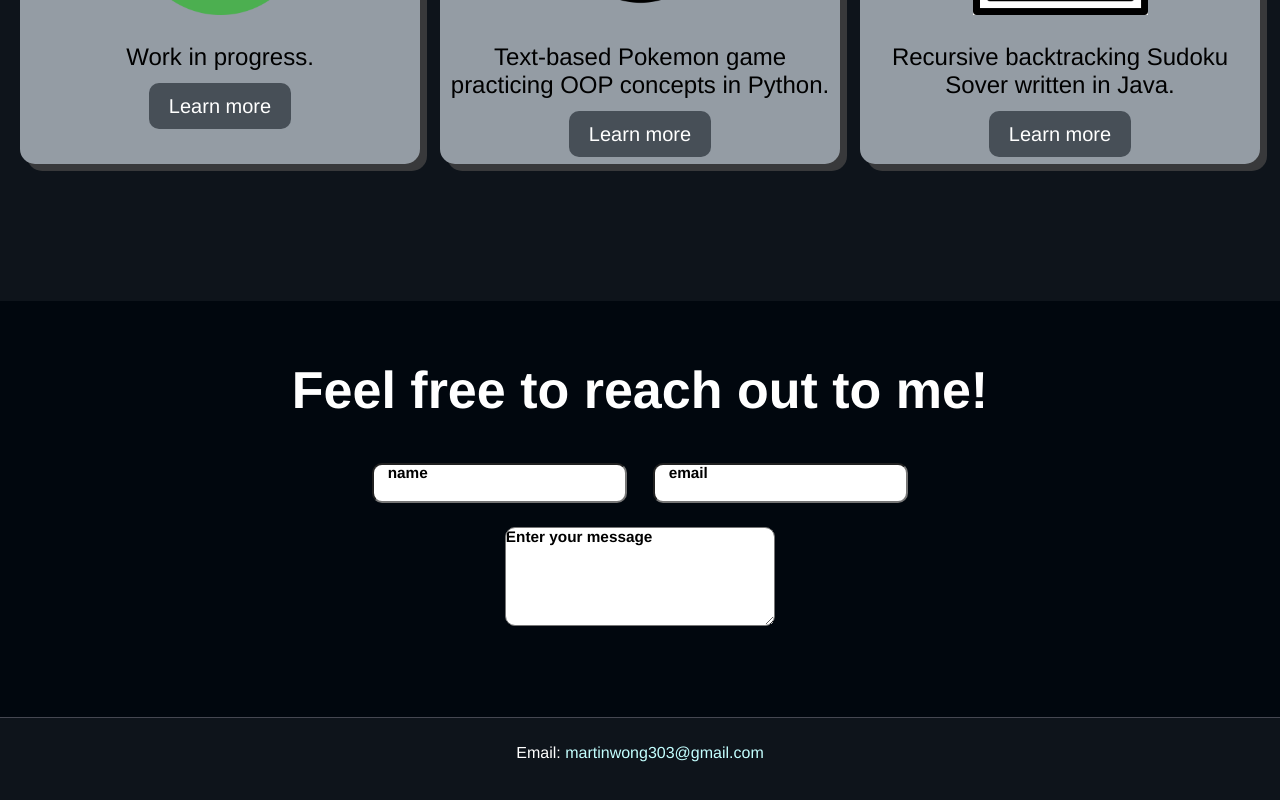
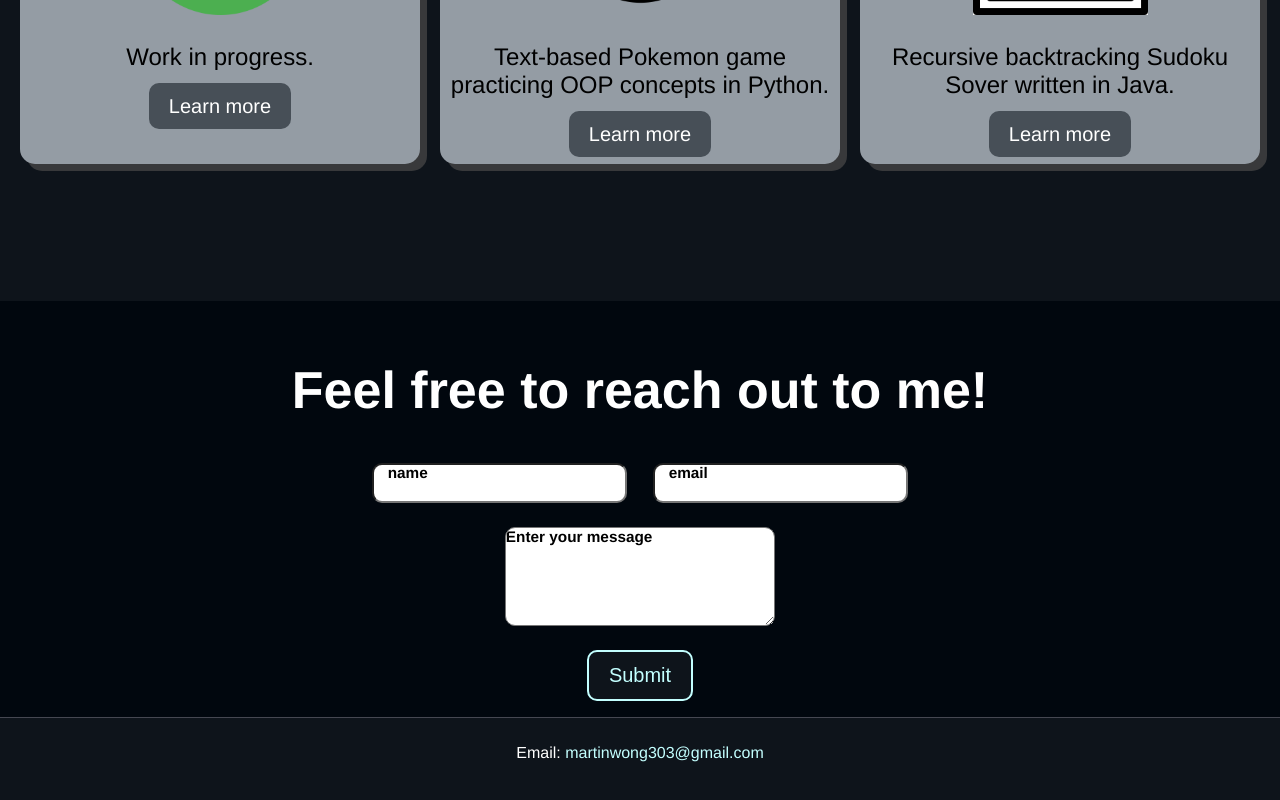
Before and after one commit to Mighty303/Portfolio, a React (Create React App) app: page / in a window 1280 px wide. Shown: the part 1300-2100 px from the top of the page. Built offline with nearby package versions, Linux system fonts and the light colour scheme.

Commit message:
Forgot form submit button

```diff
--- a/src/components/ContactForm.jsx
+++ b/src/components/ContactForm.jsx
@@ -7,10 +7,13 @@ function ContactForm() {
                 <h2>Feel free to reach out to me!</h2>
                 <form>
                     <div className="form-space">
-                        <input type="text" placeholder="name"></input>
-                        <input type="text" placeholder="email"></input>
+                        <input type="text" placeholder="name" required></input>
+                        <input type="text" placeholder="email" required></input>
                     </div>
-                    <textarea placeholder="Enter your message"></textarea>
+                    <textarea placeholder="Enter your message" required></textarea>
+                    <div>
+                        <button className="submit-btn submit">Submit</button>
+                    </div>
                 </form>
             </section>
         </div>
--- a/src/styles/components/contactForm.css
+++ b/src/styles/components/contactForm.css
@@ -46,3 +46,23 @@
     color: black;
     font-weight: bold;
 }
+
+.submit-btn {
+    margin-top: 1em;
+    border: 2px solid #C3FFFF;
+    border-radius: 10px;
+    background-color: #0e141b;
+    padding: 12px 20px;
+    font-size: 1.25em;
+    cursor: pointer;
+}
+
+.submit {
+    border-color: #C3FFFF;
+    color: #C3FFFF;
+}
+
+.submit-btn:hover {
+    background-color: #C3FFFF;
+    color: #0e141b;
+}
```
